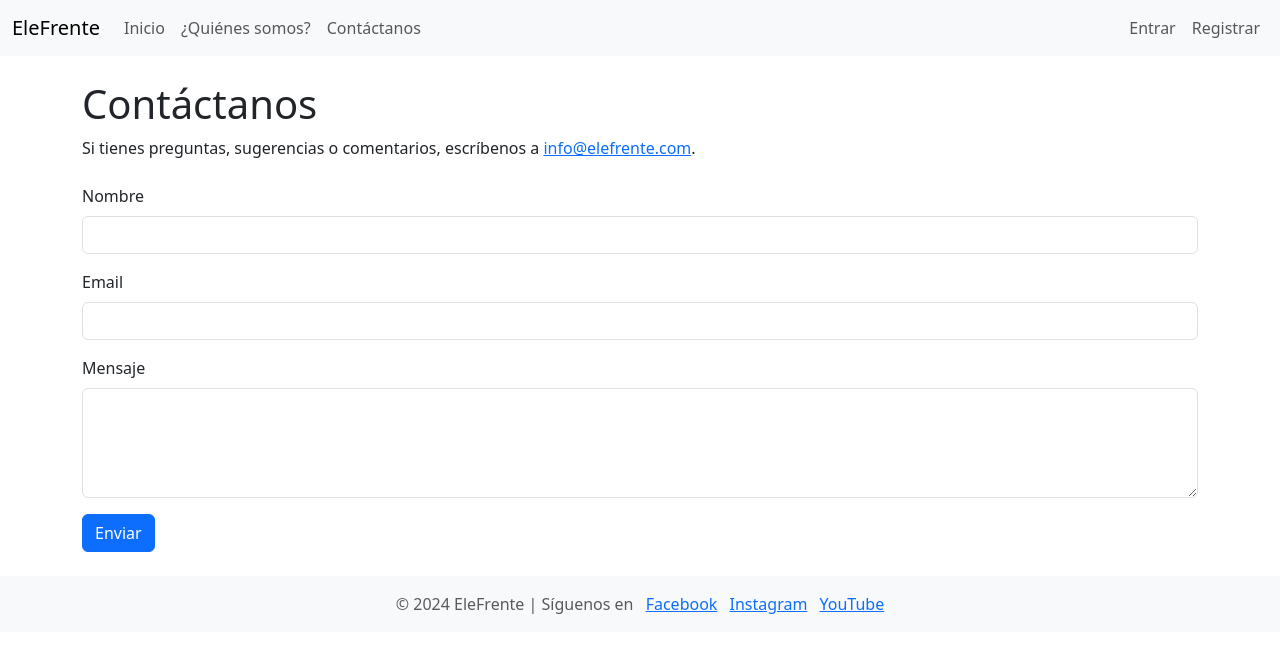
After one commit to sanjaygrr/Elefrente, a Django app: page /contacto/ in a window 1280 px wide. The commit adds this page. Shown: the top 653 px of the page. Run offline with Django 4.2, Linux system fonts and the light colour scheme.

Commit message:
update changes

```diff
--- a/core/urls.py
+++ b/core/urls.py
@@ -1,16 +1,20 @@
 from django.urls import path
 
 from .views import (
-    HomePageView,
+    LandingPageView,
+    ModulesListView,
     AboutPageView,
+    ContactPageView,
     ModuleDetailView,
     SectionDetailView,
     SignUpView,
 )
 
 urlpatterns = [
-    path("", HomePageView.as_view(), name="home"),
+    path("", LandingPageView.as_view(), name="home"),
+    path("modulos/", ModulesListView.as_view(), name="modules"),
     path("quienes-somos/", AboutPageView.as_view(), name="about"),
+    path("contacto/", ContactPageView.as_view(), name="contact"),
     path("signup/", SignUpView.as_view(), name="signup"),
     path("modulo/<int:pk>/", ModuleDetailView.as_view(), name="module_detail"),
     path("seccion/<int:pk>/", SectionDetailView.as_view(), name="section_detail"),
--- a/core/views.py
+++ b/core/views.py
@@ -2,25 +2,32 @@ from django.shortcuts import render
 from django.contrib.auth.forms import UserCreationForm
 from django.urls import reverse_lazy
 from django.views.generic import TemplateView, ListView, DetailView, FormView
+from django.contrib.auth.mixins import LoginRequiredMixin
 
 from .models import Module, Section
 
 
-class HomePageView(ListView):
-    """Página principal que lista los módulos disponibles."""
+class LandingPageView(TemplateView):
+    """Página de bienvenida accesible para todos."""
+
+    template_name = "core/landing.html"
+
+
+class ModulesListView(LoginRequiredMixin, ListView):
+    """Lista de módulos disponible solo para usuarios autenticados."""
 
     model = Module
     template_name = "core/home.html"
     context_object_name = "modules"
 
 
-class AboutPageView(TemplateView):
-    """Página estática de información sobre el proyecto."""
+class ContactPageView(TemplateView):
+    """Página de contacto."""
 
-    template_name = "core/about.html"
+    template_name = "core/contact.html"
 
 
-class ModuleDetailView(DetailView):
+class ModuleDetailView(LoginRequiredMixin, DetailView):
     """Muestra las secciones de un módulo."""
 
     model = Module
@@ -28,7 +35,7 @@ class ModuleDetailView(DetailView):
     context_object_name = "module"
 
 
-class SectionDetailView(DetailView):
+class SectionDetailView(LoginRequiredMixin, DetailView):
     """Muestra el contenido de una sección."""
 
     model = Section
@@ -46,3 +53,9 @@ class SignUpView(FormView):
     def form_valid(self, form):
         form.save()
         return super().form_valid(form)
+
+
+class AboutPageView(TemplateView):
+    """Página estática de información sobre el proyecto."""
+
+    template_name = "core/about.html"
--- a/elefrente_project/settings.py
+++ b/elefrente_project/settings.py
@@ -157,7 +157,7 @@ MEDIA_ROOT = BASE_DIR / 'media'
 DEFAULT_AUTO_FIELD = 'django.db.models.BigAutoField'
 
 # Redirecciones tras autenticación
-LOGIN_REDIRECT_URL = '/'
+LOGIN_REDIRECT_URL = '/modulos/'
 LOGOUT_REDIRECT_URL = '/'
 
 # Configuración de Cloudinary para almacenamiento de medios
--- a/templates/base.html
+++ b/templates/base.html
@@ -15,7 +15,12 @@
             </button>
             <div class="collapse navbar-collapse" id="navbarNav">
                 <ul class="navbar-nav me-auto mb-2 mb-lg-0">
+                    <li class="nav-item"><a class="nav-link" href="{% url 'home' %}">Inicio</a></li>
                     <li class="nav-item"><a class="nav-link" href="{% url 'about' %}">¿Quiénes somos?</a></li>
+                    <li class="nav-item"><a class="nav-link" href="{% url 'contact' %}">Contáctanos</a></li>
+                    {% if user.is_authenticated %}
+                        <li class="nav-item"><a class="nav-link" href="{% url 'modules' %}">Módulos</a></li>
+                    {% endif %}
                 </ul>
                 <ul class="navbar-nav">
                     {% if user.is_authenticated %}
--- /dev/null
+++ b/templates/core/contact.html
@@ -0,0 +1,24 @@
+{% extends 'base.html' %}
+
+{% block title %}Contáctanos | EleFrente{% endblock %}
+
+{% block content %}
+<h1>Contáctanos</h1>
+<p>Si tienes preguntas, sugerencias o comentarios, escríbenos a <a href="mailto:info@elefrente.com">info@elefrente.com</a>.</p>
+
+<form action="https://formspree.io/f/myyvdnrz" method="POST" class="mt-4">
+  <div class="mb-3">
+    <label for="nombre" class="form-label">Nombre</label>
+    <input type="text" name="nombre" id="nombre" class="form-control" required>
+  </div>
+  <div class="mb-3">
+    <label for="email" class="form-label">Email</label>
+    <input type="email" name="email" id="email" class="form-control" required>
+  </div>
+  <div class="mb-3">
+    <label for="mensaje" class="form-label">Mensaje</label>
+    <textarea name="mensaje" id="mensaje" rows="4" class="form-control" required></textarea>
+  </div>
+  <button type="submit" class="btn btn-primary">Enviar</button>
+</form>
+{% endblock %}
```
Also changed, not shown: templates/core/landing.html (added, +16 -0 lines).
